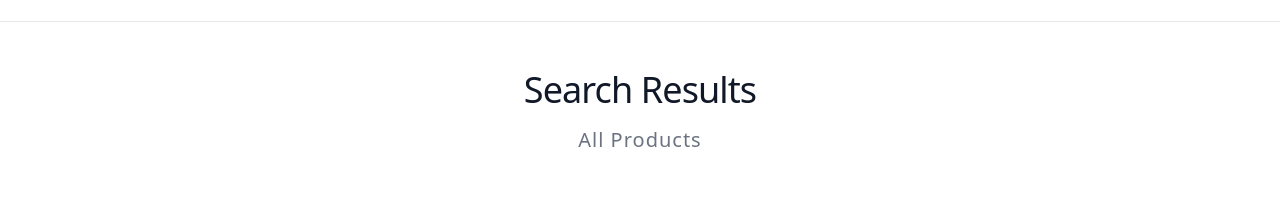
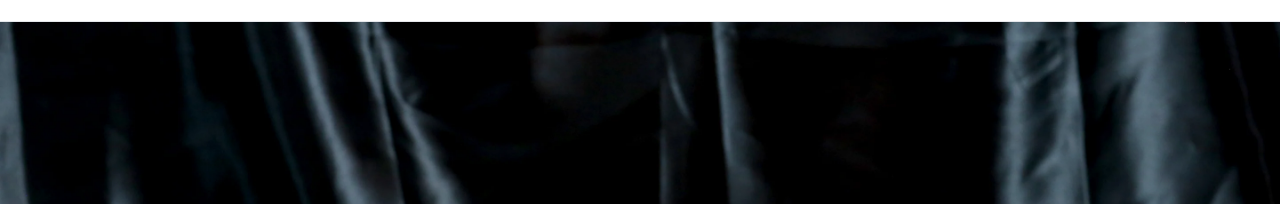
Before and after one commit to moid-malik/winsom-otto, a Next.js app: page /search in a window 1280 px wide. Shown: the part 151-355 px from the top of the page. Built offline with nearby package versions, Linux system fonts and the light colour scheme; a web font is replaced by a local one.

Commit message:
Update page.tsx

```diff
--- a/src/app/search/page.tsx
+++ b/src/app/search/page.tsx
@@ -1,26 +1,19 @@
-"use client";
-import { useSearchParams } from "next/navigation";
 import Products from "@/components/shared/Products";
+import Banner from "@/components/shared/Banner";
 
-const SearchPage = () => {
-  const searchParams = useSearchParams();
-  const query = searchParams.get("q") || "";
+export default function SearchPage({
+  searchParams,
+}: {
+  searchParams: { q: string };
+}) {
+  const query = searchParams.q || "";
 
   return (
-    <div className="min-h-screen bg-white">
-      <div className="max-w-7xl mx-auto px-4 sm:px-6 lg:px-8 py-12">
-        <div className="text-center mb-12">
-          <h1 className="text-3xl font-light tracking-tight text-gray-900 sm:text-4xl mb-4">
-            Search Results
-          </h1>
-          <p className="text-xl text-gray-500 font-light tracking-wider">
-            {query ? `Showing results for "${query}"` : "All Products"}
-          </p>
-        </div>
+    <>
+      <Banner />
+      <div className="mt-12 w-full">
         <Products category="all" searchQuery={query} />
       </div>
-    </div>
+    </>
   );
-};
-
-export default SearchPage;
+}
```
